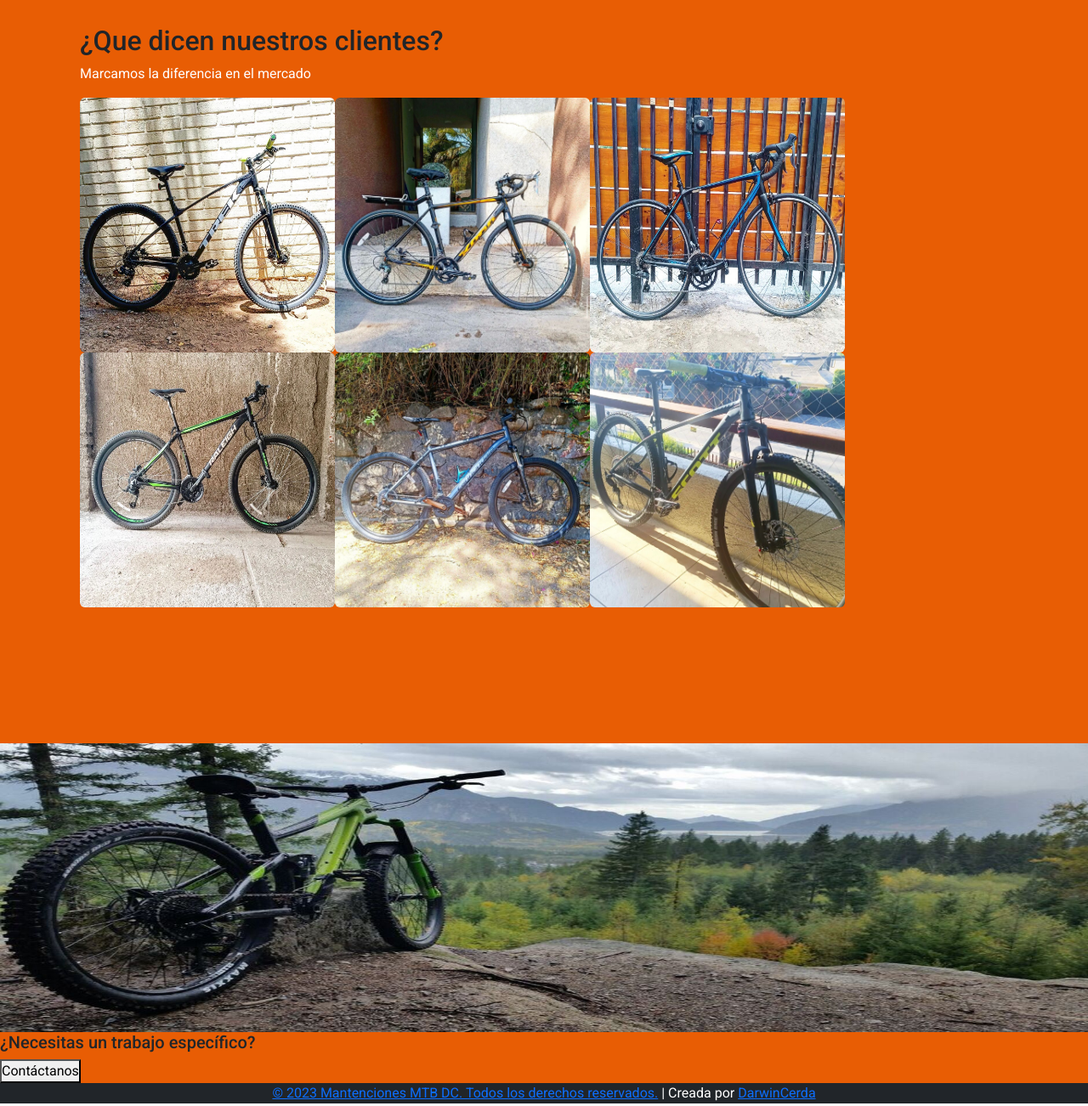
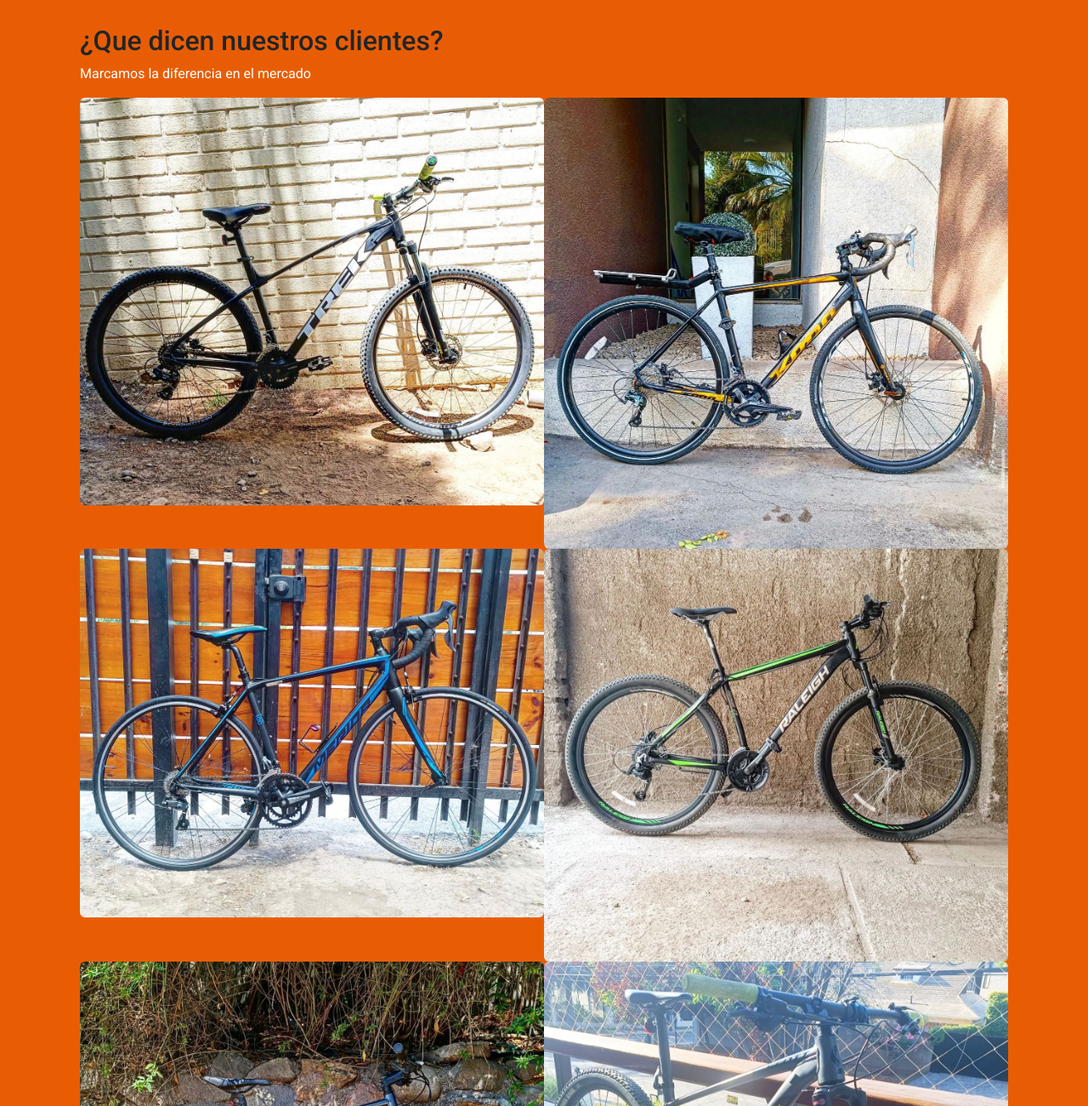
Before and after one commit to Darwincerda20/Javascript_DarwinCerda.EntregaFInal, a website: page index.html in a window 1280 px wide. Shown: the part 1522-2824 px from the top of the page at 85% size. Drawn offline with nearby package versions, Linux system fonts and the light colour scheme.

Commit message:
Reentrega Proyecto 2

```diff
--- a/Style/Style.css
+++ b/Style/Style.css
@@ -39,3 +39,8 @@
     height: 500px;
     padding-top: 10rem;
 }
+
+
+.Logofinal_Texto{
+  padding-bottom: 2rem;
+}
--- a/index.html
+++ b/index.html
@@ -34,7 +34,7 @@
       crossorigin="anonymous"
     ></script>
     <header>
-      <nav class="navbar navbar-expand-lg navbar-dark menu shadow fixed-top">
+      <nav class="navbar navbar-expand-lg  navbar-dark menu shadow fixed-top">
         <div class="container">
           <img src="./imgs/Logo Empresa DC.png" alt="" width="60px" />
           <a class="navbar-brand" href="">Mantenciones DC</a>
@@ -171,7 +171,7 @@
                   de alta calidad, personalizado y adaptado a tus necesidades. Nuestro
                   equipo de expertos brinda atención y compromiso total para
                   garantizar tu bicicleta siempre en perfecto estado.</p>
-          </section>
+           </section>
 
       <section class="my-services d-flex text-center" id="services">
         <div class="services">
@@ -195,25 +195,28 @@
       <section class="customers">
         <h2>¿Que dicen nuestros clientes?</h2>
         <p>Marcamos la diferencia en el mercado</p>
-        <img src="./imgs/MTB Cliente 1.jfif" width="300px" height="300px alt="Cliente" class=".img-thumbnail rounded float-start">
-        <img src="./imgs/MTB Cliente 2.jfif" width="300px" height="300px alt="Cliente" class=".img-thumbnail rounded float-start">
-        <img src="./imgs/MTB Cliente 3.jfif" width="300px" height="300px alt="Cliente" class=".img-thumbnail rounded float-start">
-        <img src="./imgs/MTB Cliente 4.jfif" width="300px" height="300px alt="Cliente" class=".img-thumbnail rounded float-start">
-        <img src="./imgs/MTB Cliente 5.jfif" width="300px" height="300px alt="Cliente" class=".img-thumbnail rounded float-start">
-        <img src="./imgs/MTB Cliente 6.jfif" width="300px" height="300px alt="Cliente" class=".img-thumbnail rounded float-start">
+        <div class="row">
+           <div class="col-lg-12">
+             <img src="./imgs/MTB Cliente 1.jfif" alt="Cliente" class="img-fluid rounded float-start w-50 d-sm-block">
+             <img src="./imgs/MTB Cliente 2.jfif" alt="Cliente" class="img-fluid rounded float-start w-50 d-sm-block">
+             <img src="./imgs/MTB Cliente 3.jfif" alt="Cliente" class="img-fluid rounded float-start w-50 d-sm-block">
+             <img src="./imgs/MTB Cliente 4.jfif" alt="Cliente" class="img-fluid rounded float-start w-50 d-sm-block">
+             <img src="./imgs/MTB Cliente 5.jfif" alt="Cliente" class="img-fluid rounded float-start w-50 d-sm-block">
+             <img src="./imgs/MTB Cliente 6.jfif" alt="Cliente" class="img-fluid rounded float-start w-50 d-sm-block">
+            </div>
+          </div>
       </section>
     </section>
       <section class="Contactanos">
         <div class="Container">
           <div class="LogoFinal">
-           <img class="Logo_Final" src="./imgs/mountain-bike-11.jpg" alt="">
-           <h5 class="textcenter1">¿Necesitas un trabajo específico?</h5>
-           <button class="textcenter2">Contáctanos</button>
+           <img class="Logo_Final" src="./imgs/mountain-bike-11.jpg" alt="Logo_Final">
+           <h5 class="Logofinal_Texto text-center">¿Necesitas un trabajo específico?</h5>
+           <button class="Contactanos_position-absolute">Contáctanos</button>
          </div>
         </div>
       </section>
     </main>
-
  <footer>
     <div class="footer bg-dark">
     <div class="footer-bottom">
```
